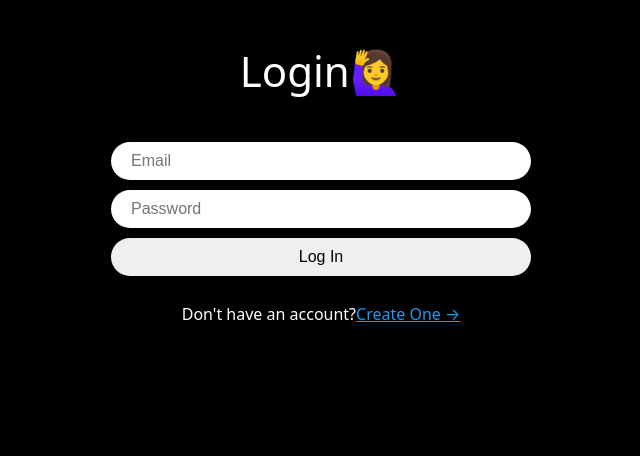
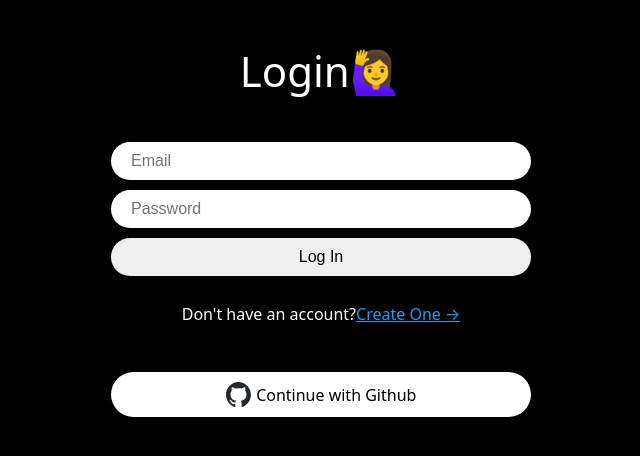
Before and after one commit to soojin323/firebase-twitter-project, a React (Vite) app: page /login in a window 1280 px wide. Shown: the top 456 px of the page, without its empty margins (319-959 px from the left). Built offline with nearby package versions, Linux system fonts and the light colour scheme.

Commit message:
add github login

```diff
--- /dev/null
+++ b/src/components/github-btn.tsx
@@ -0,0 +1,41 @@
+import { GithubAuthProvider, signInWithPopup } from "firebase/auth";
+import { styled } from "styled-components";
+import { auth } from "../firebase";
+import { useNavigate } from "react-router-dom";
+
+const Button = styled.span`
+  margin-top: 50px;
+  background-color: white;
+  font-weight: 500;
+  width: 100%;
+  color: black;
+  padding: 10px 20px;
+  border-radius: 50px;
+  border: 0;
+  display: flex;
+  gap: 5px;
+  align-items: center;
+  justify-content: center;
+  cursor: pointer;
+`;
+const Logo = styled.img`
+  height: 25px;
+`;
+export default function GithubButton() {
+  const navigate = useNavigate();
+  const onClick = async () => {
+    try {
+      const provider = new GithubAuthProvider();
+      await signInWithPopup(auth, provider);
+      navigate("/");
+    } catch (error) {
+      console.log(error);
+    }
+  };
+  return (
+    <Button onClick={onClick}>
+      <Logo src="/github-logo.svg" />
+      Continue with Github
+    </Button>
+  );
+}
--- a/src/routes/create-account.tsx
+++ b/src/routes/create-account.tsx
@@ -1,9 +1,8 @@
 import { useState } from "react";
 import { auth } from "../firebase";
-import { updateProfile } from "firebase/auth";
+import { createUserWithEmailAndPassword, updateProfile } from "firebase/auth";
 import { Link, useNavigate } from "react-router-dom";
 import { FirebaseError } from "firebase/app";
-import { createUserWithEmailAndPassword } from "firebase/auth/cordova";
 import {
   Switcher,
   Error,
@@ -12,6 +11,7 @@
   Wrapper,
   Form,
 } from "../components/auth-components";
+import GithubButton from "../components/github-btn";
 
 export default function CreateAccount() {
   const navigate = useNavigate();
@@ -95,6 +95,7 @@
       <Switcher>
         Already have an account? <Link to="/login">Log In &rarr;</Link>
       </Switcher>
+      <GithubButton />
     </Wrapper>
   );
 }
--- a/src/routes/login.tsx
+++ b/src/routes/login.tsx
@@ -11,6 +11,7 @@
   Wrapper,
   Form,
 } from "../components/auth-components";
+import GithubButton from "../components/github-btn";
 
 export default function Login() {
   const navigate = useNavigate();
@@ -75,6 +76,7 @@
         Don't have an account?
         <Link to="/create-account">Create One &rarr;</Link>
       </Switcher>
+      <GithubButton />
     </Wrapper>
   );
 }
```
Also changed, not shown: public/github-logo.svg (added).
